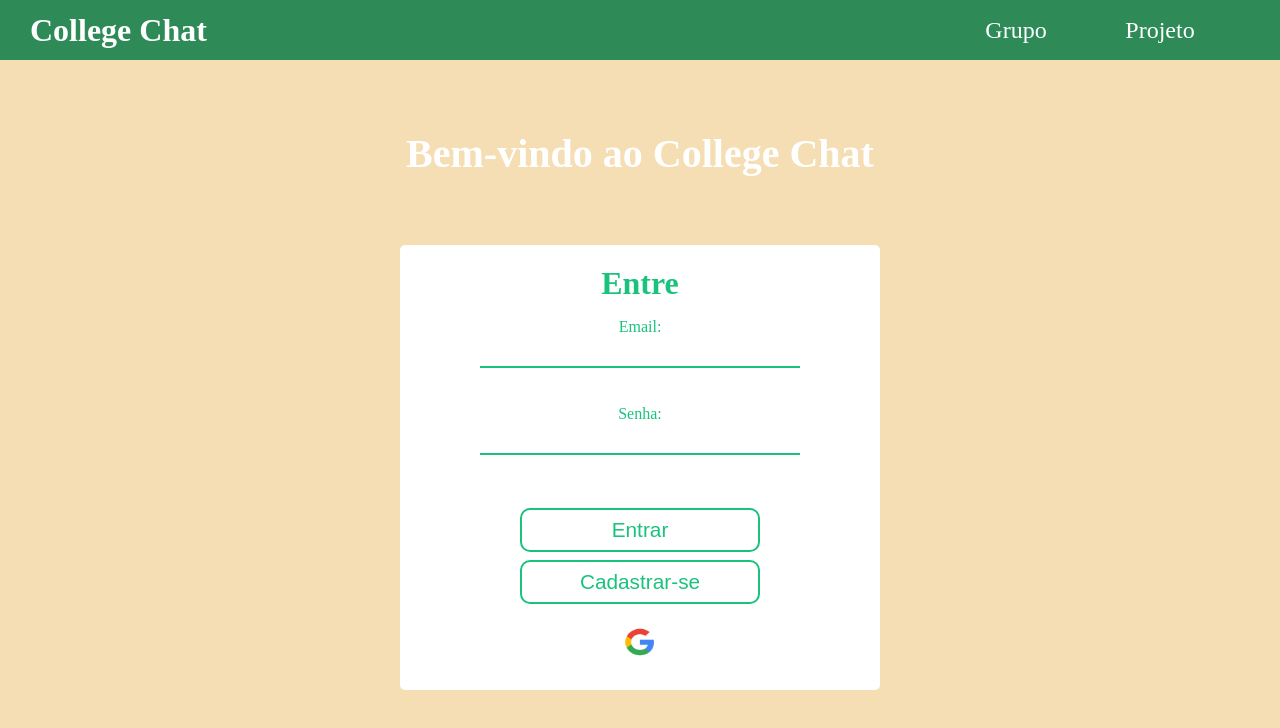
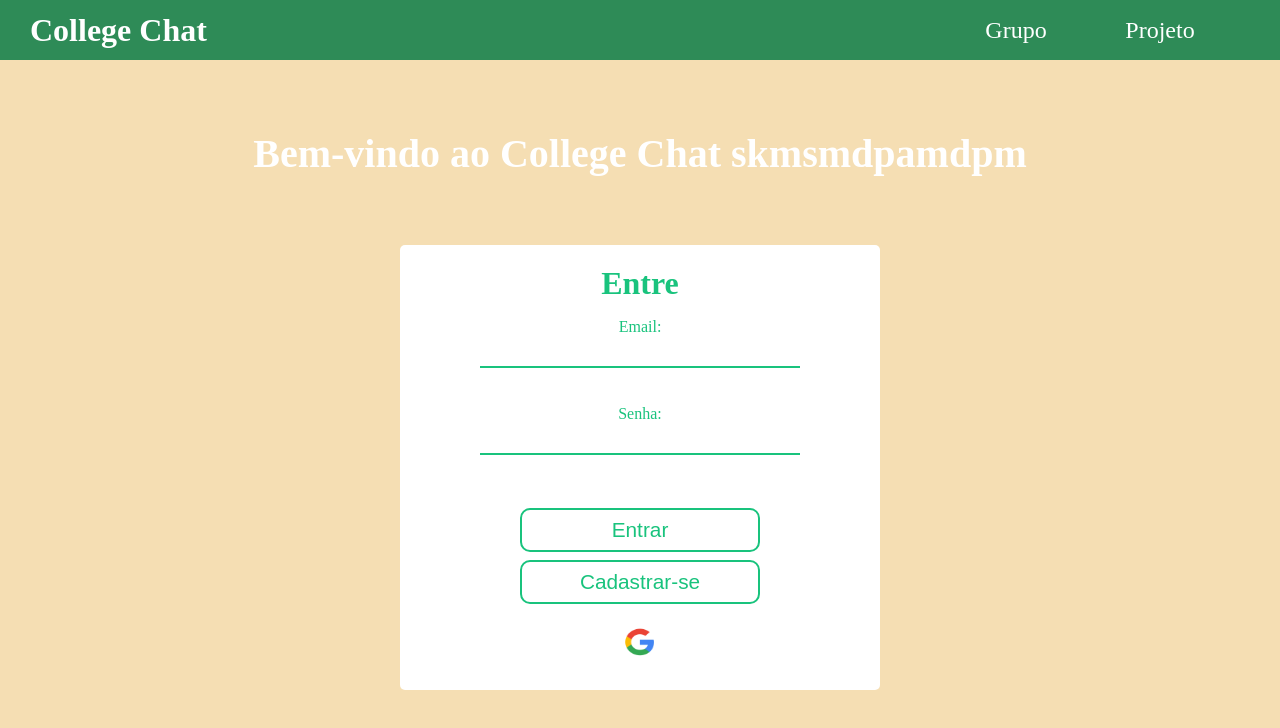
Before and after one commit to Eric-smp/college-chat, a React (Create React App) app: page / in a window 1280 px wide. Shown: the top 728 px of the page. Built offline with nearby package versions, Linux system fonts and the light colour scheme; no server answers.

Commit message:
commit teste

```diff
--- a/package.json
+++ b/package.json
@@ -10,7 +10,7 @@
     "react": "^18.2.0",
     "react-dom": "^18.2.0",
     "react-firebase-hooks": "^5.1.1",
-    "react-scripts": "5.0.1",
+    "react-scripts": "^5.0.1",
     "web-vitals": "^2.1.4"
   },
   "scripts": {
--- a/src/components/Welcome.js
+++ b/src/components/Welcome.js
@@ -28,7 +28,7 @@ const Welcome = ({routerPages}) => {
     <main className="welcome">
       {/* <NavBar/> */}
 
-      <h2 className="titulo-Welcome">Bem-vindo ao College Chat</h2>
+      <h2 className="titulo-Welcome">Bem-vindo ao College Chat skmsmdpamdpm</h2>
 
       <div className="content-Form">
 
```
Also changed, not shown: 1 other file (tests, documents, lock files or other folders).
